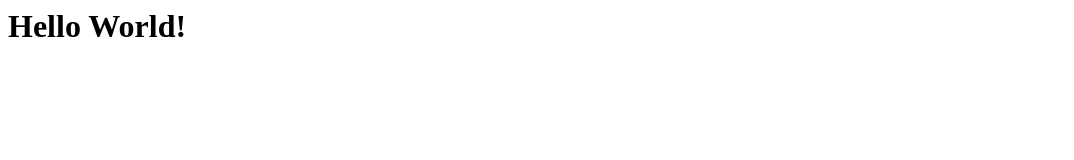
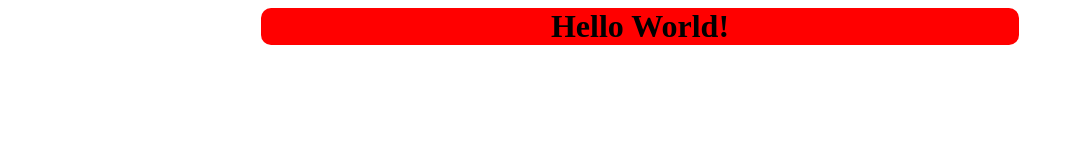
Before and after one commit to Matteo-WhiteSphere/ProgettoTIPSIT, a plain HTML site: page index.html in a window 1280 px wide. Shown: the whole page, without its empty margins (0-1074 px from the left). Drawn offline with Linux system fonts and the light colour scheme.

```diff
--- a/index.html
+++ b/index.html
@@ -1,7 +1,10 @@
 <html>
     <head>
         <style>
-            #Titolone{
+            h1{
+                text-align: center;
+            }
+            .Titolone{
                 background-color: red;
                 margin: 0 auto;
                 border-radius: 10px;
```
